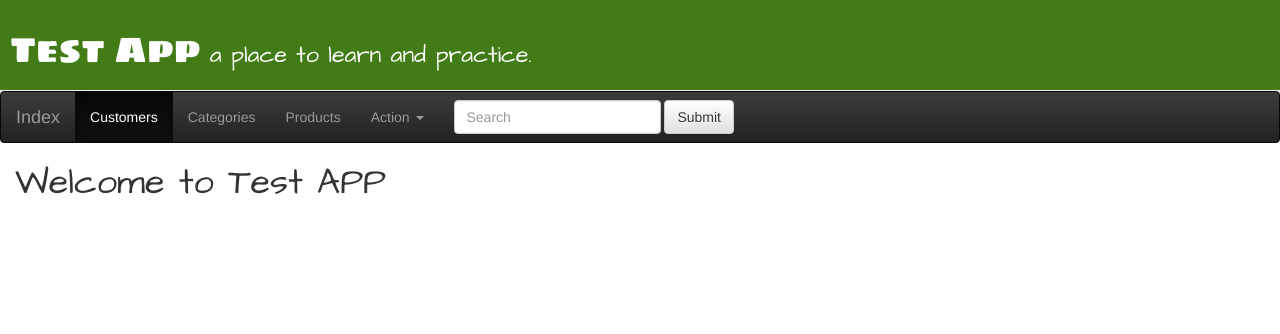
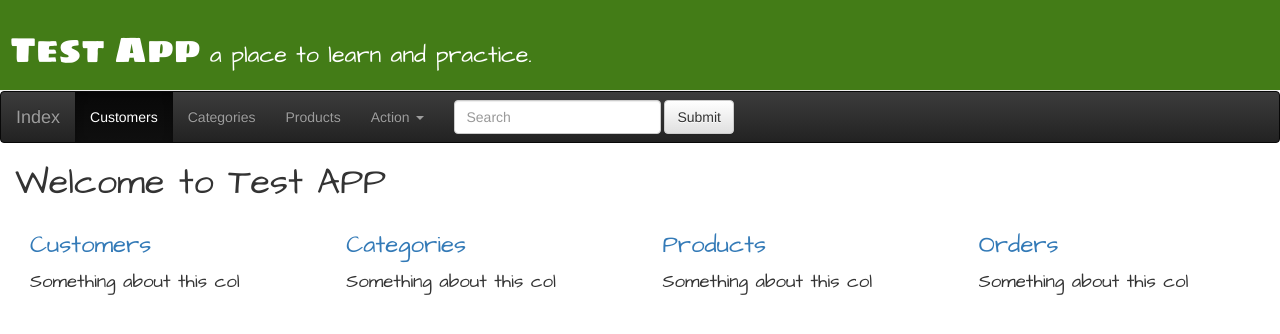
Before and after one commit to aldenso/djangoTestApp, a Django app: page / in a window 1280 px wide. Shown: the top 334 px of the page. Run offline with Django 3.2, Linux system fonts and the light colour scheme; some libraries are stand-ins or nearby versions.

Commit message:
Some adjustment for bootstrap grid to work properly

```diff
--- a/app/static/css/app.css
+++ b/app/static/css/app.css
@@ -38,10 +38,6 @@
 	width: 100%;
 }
 
-div {
-	display: block;
-}
-
 #wrapper-div {
 	width: 800px;
 	height: 250px;
--- a/app/templates/app/base.html
+++ b/app/templates/app/base.html
@@ -1,7 +1,10 @@
 {% load staticfiles %}
 <!DOCTYPE html>
-<html>
+<html lang="en">
 <head>
+    <meta charset="utf-8">
+    <meta http-equiv="X-UA-Compatible" content="IE=edge">
+    <meta name="viewport" content="width=device-width, initial-scale=1">
 
 <script type="text/javascript" src="https://code.jquery.com/jquery-2.2.1.js"></script>
 <!-- Latest compiled and minified CSS -->
@@ -16,13 +19,16 @@
 <link href='https://fonts.googleapis.com/css?family=Architects+Daughter' rel='stylesheet' type='text/css'>
 <link href='https://fonts.googleapis.com/css?family=Sigmar+One' rel='stylesheet' type='text/css'>
 
+
 <link rel="stylesheet" type="text/css" href="{% static 'css/app.css' %}">
+
 
 	<title>test App</title>
 	<div class="page-header">
 	<h1>Test App <small>a place to learn and practice.</small></h1>
 	</div>
 
+<div>
 <nav class="navbar navbar-inverse">
   <div class="container-fluid">
     <!-- Brand and toggle get grouped for better mobile display -->
@@ -64,6 +70,8 @@
     </div><!-- /.navbar-collapse -->
   </div><!-- /.container-fluid -->
 </nav>
+</div>
+
 </head>
 <body>
 <div class="body">
--- a/app/templates/app/index.html
+++ b/app/templates/app/index.html
@@ -1,5 +1,27 @@
 {% extends 'app/base.html' %}
+
 
 {% block context %}
 <h1>Welcome to Test APP</h1>
+  <div class="container-fluid" style="margin-top:10px" >
+    <div class="row">
+      <div class="col-md-3">
+        <h3>  <a href="#home">Customers</a></h3>
+        <p>Something about this col</p>
+      </div>
+      <div class="col-md-3">
+        <h3>  <a href="#about">Categories</a></h3>
+        <p>Something about this col</p>
+      </div>
+      <div class="col-md-3">
+        <h3>  <a href="#services">Products</a></h3>
+        <p>Something about this col</p>
+      </div>
+      <div class="col-md-3">
+        <h3>  <a href="#contact">Orders</a></h3>
+        <p>Something about this col</p>
+      </div>
+    </div>
+  </div>
+
 {% endblock %}
```
